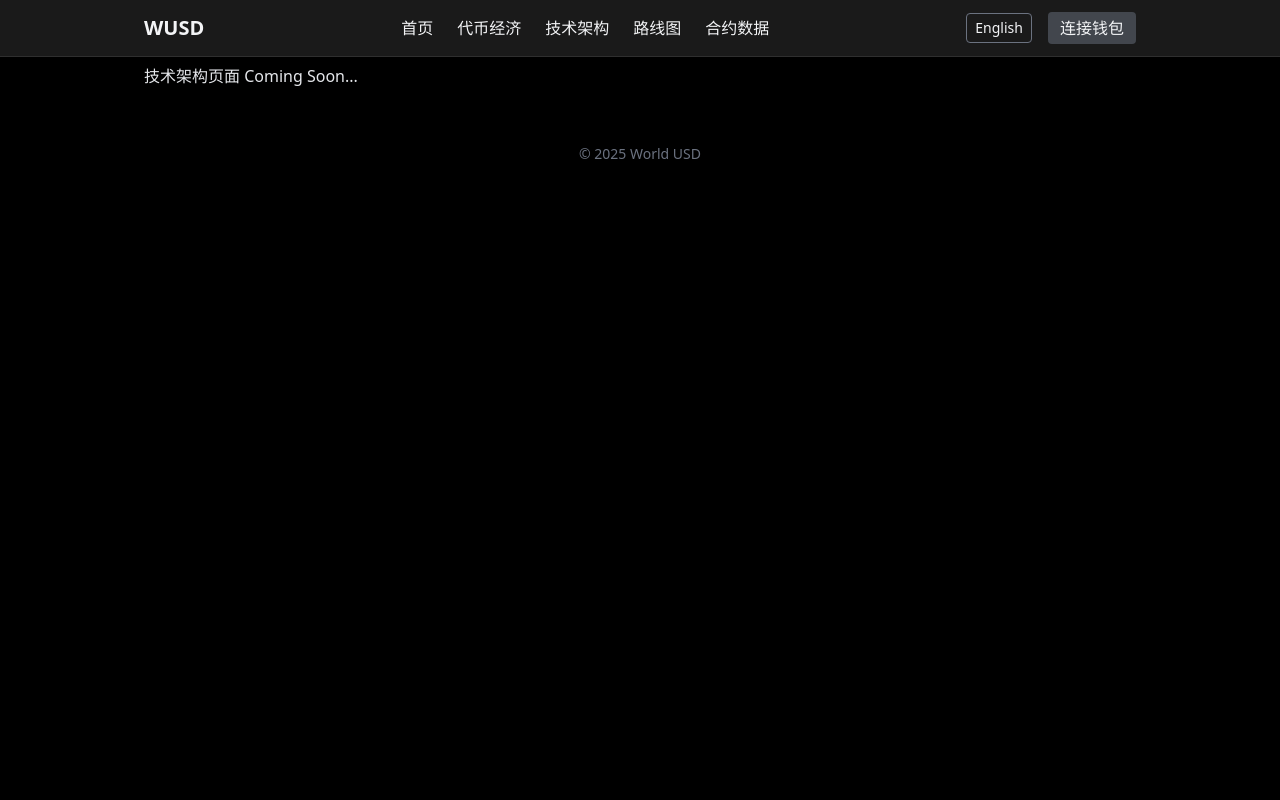
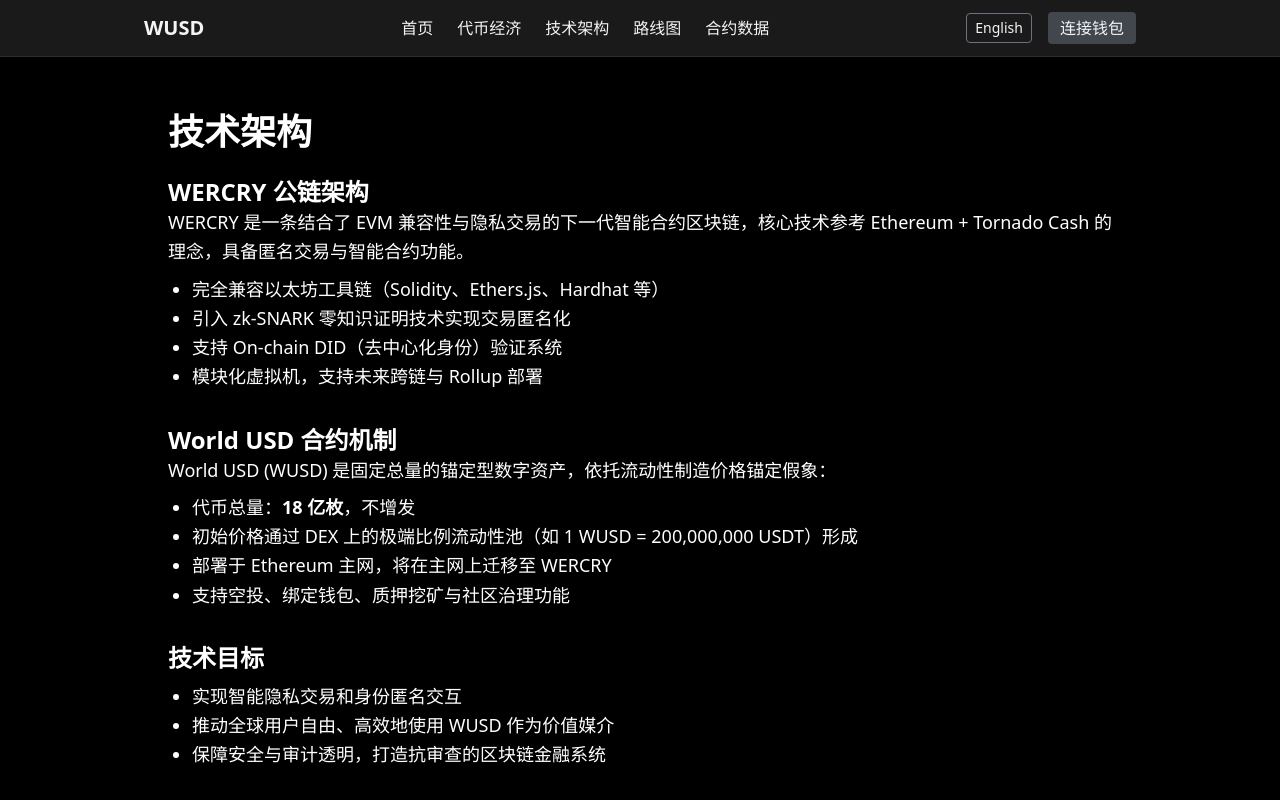
Before and after one commit to WYKKUHJGHJ/world-usd-site01, a Next.js app: page /technology in a window 1280 px wide. Shown: the top 800 px of the page. Built offline with nearby package versions, Linux system fonts and the light colour scheme.

Commit message:
Update technology.tsx

```diff
--- a/pages/technology.tsx
+++ b/pages/technology.tsx
@@ -4,9 +4,52 @@
   return (
     <>
       <Head>
-        <title>技术架构页面</title>
+        <title>World USD | 技术架构</title>
+        <meta name="description" content="WERCRY 区块链技术架构与 World USD 合约机制解析。" />
       </Head>
-      <div>技术架构页面 Coming Soon...</div>
+
+      <main className="min-h-screen bg-black text-white px-6 py-12">
+        <section className="max-w-5xl mx-auto">
+          <h1 className="text-4xl font-bold mb-6">技术架构</h1>
+
+          <article className="space-y-8 text-lg leading-relaxed">
+            <section>
+              <h2 className="text-2xl font-semibold">WERCRY 公链架构</h2>
+              <p>
+                WERCRY 是一条结合了 EVM 兼容性与隐私交易的下一代智能合约区块链，核心技术参考 Ethereum + Tornado Cash 的理念，具备匿名交易与智能合约功能。
+              </p>
+              <ul className="list-disc ml-6 mt-2">
+                <li>完全兼容以太坊工具链（Solidity、Ethers.js、Hardhat 等）</li>
+                <li>引入 zk-SNARK 零知识证明技术实现交易匿名化</li>
+                <li>支持 On-chain DID（去中心化身份）验证系统</li>
+                <li>模块化虚拟机，支持未来跨链与 Rollup 部署</li>
+              </ul>
+            </section>
+
+            <section>
+              <h2 className="text-2xl font-semibold">World USD 合约机制</h2>
+              <p>
+                World USD (WUSD) 是固定总量的锚定型数字资产，依托流动性制造价格锚定假象：
+              </p>
+              <ul className="list-disc ml-6 mt-2">
+                <li>代币总量：<strong>18 亿枚</strong>，不增发</li>
+                <li>初始价格通过 DEX 上的极端比例流动性池（如 1 WUSD = 200,000,000 USDT）形成</li>
+                <li>部署于 Ethereum 主网，将在主网上迁移至 WERCRY</li>
+                <li>支持空投、绑定钱包、质押挖矿与社区治理功能</li>
+              </ul>
+            </section>
+
+            <section>
+              <h2 className="text-2xl font-semibold">技术目标</h2>
+              <ul className="list-disc ml-6 mt-2">
+                <li>实现智能隐私交易和身份匿名交互</li>
+                <li>推动全球用户自由、高效地使用 WUSD 作为价值媒介</li>
+                <li>保障安全与审计透明，打造抗审查的区块链金融系统</li>
+              </ul>
+            </section>
+          </article>
+        </section>
+      </main>
     </>
   );
 }
```
